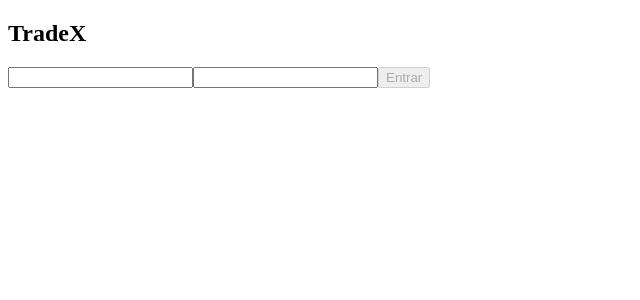
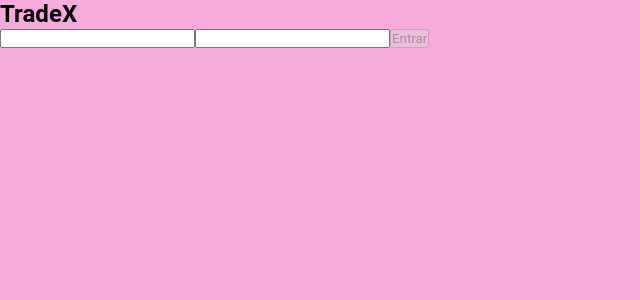
Before and after one commit to Kamila-hydalgo/desafio-tecnico-XP, a React (Create React App) app in the folder desafio-xp/: page / in a window 1280 px wide. Shown: the top 300 px of the page, without its empty margins (0-640 px from the left). Built offline with nearby package versions, Linux system fonts and the light colour scheme.

Commit message:
chore: :package: instalação do styled components feita

```diff
--- a/desafio-xp/package.json
+++ b/desafio-xp/package.json
@@ -12,6 +12,7 @@
     "react-redux": "^8.0.2",
     "react-router-dom": "^6.3.0",
     "react-scripts": "5.0.1",
+    "styled-components": "^5.3.5",
     "web-vitals": "^2.1.4"
   },
   "scripts": {
--- a/desafio-xp/src/App.jsx
+++ b/desafio-xp/src/App.jsx
@@ -1,18 +1,25 @@
 import React from 'react';
 import { Route, Routes } from 'react-router-dom';
+import { ThemeProvider } from 'styled-components';
+
 import Account from './pages/Account/Account';
 import Assets from './pages/Assets/Assets';
 import Login from './pages/Login/Login';
 import TradeAsset from './pages/TradeAsset/TradeAsset';
+import GlobalStyles from './styles/global';
+import defaultTheme from './styles/themes/default';
 
 function App() {
   return (
+    <ThemeProvider theme={defaultTheme}>
       <Routes>
         <Route path="/" element={<Login />} />
         <Route path="/assets" element={<Assets />} />
         <Route path="/assets/:asset/:id" element={<TradeAsset />} />
         <Route path="/account" element={<Account />} />
       </Routes>
+      <GlobalStyles />
+    </ThemeProvider>
   );
 }
 
--- a/desafio-xp/src/redux/slices/user.js
+++ b/desafio-xp/src/redux/slices/user.js
@@ -26,10 +26,7 @@ export const userSlice = createSlice({
 });
 
 export const {
-  changeName,
-  changePassword,
-  addMoney,
-  withdrawMoney,
+  changeName, changePassword, addMoney, withdrawMoney,
 } = userSlice.actions;
 
 export default userSlice.reducer;
--- /dev/null
+++ b/desafio-xp/src/styles/global.js
@@ -0,0 +1,19 @@
+import { createGlobalStyle } from 'styled-components';
+
+export default createGlobalStyle`
+  * {
+    margin: 0;
+    padding: 0;
+    box-sizing: border-box;
+    font-family: 'Roboto', sans-serif;
+  }
+
+  body {
+    background-color: ${({ theme }) => theme.colors.background};
+    font-size: 16px;
+  }
+
+  button {
+    cursor: pointer;
+  }
+`;
--- /dev/null
+++ b/desafio-xp/src/styles/themes/default.js
@@ -0,0 +1,9 @@
+export default {
+  colors: {
+    background: '#F6AADE',
+    primary: {
+      background: '#3F3D56',
+      main: '#FF6584',
+    },
+  },
+};
```
Also changed, not shown: 1 other file (tests, documents, lock files or other folders). Lines whose indentation alone changed are shown as unchanged.
